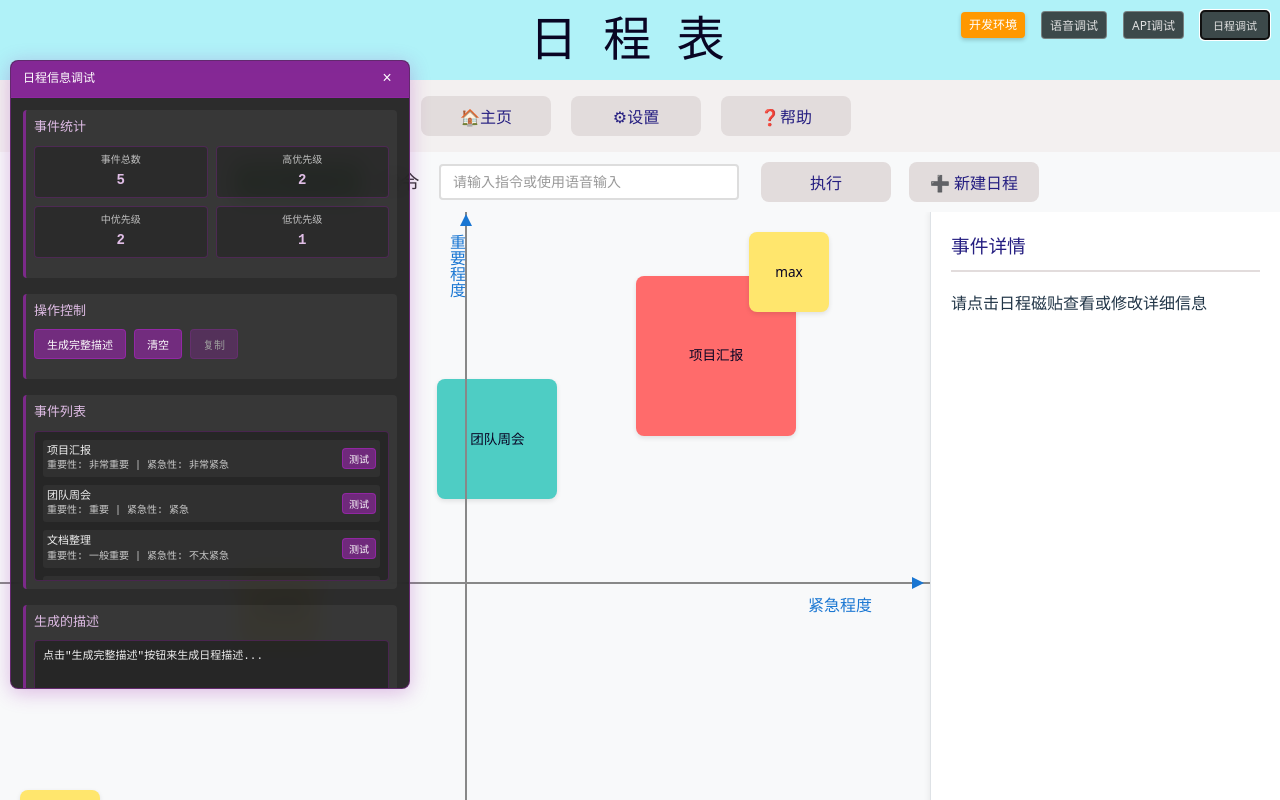
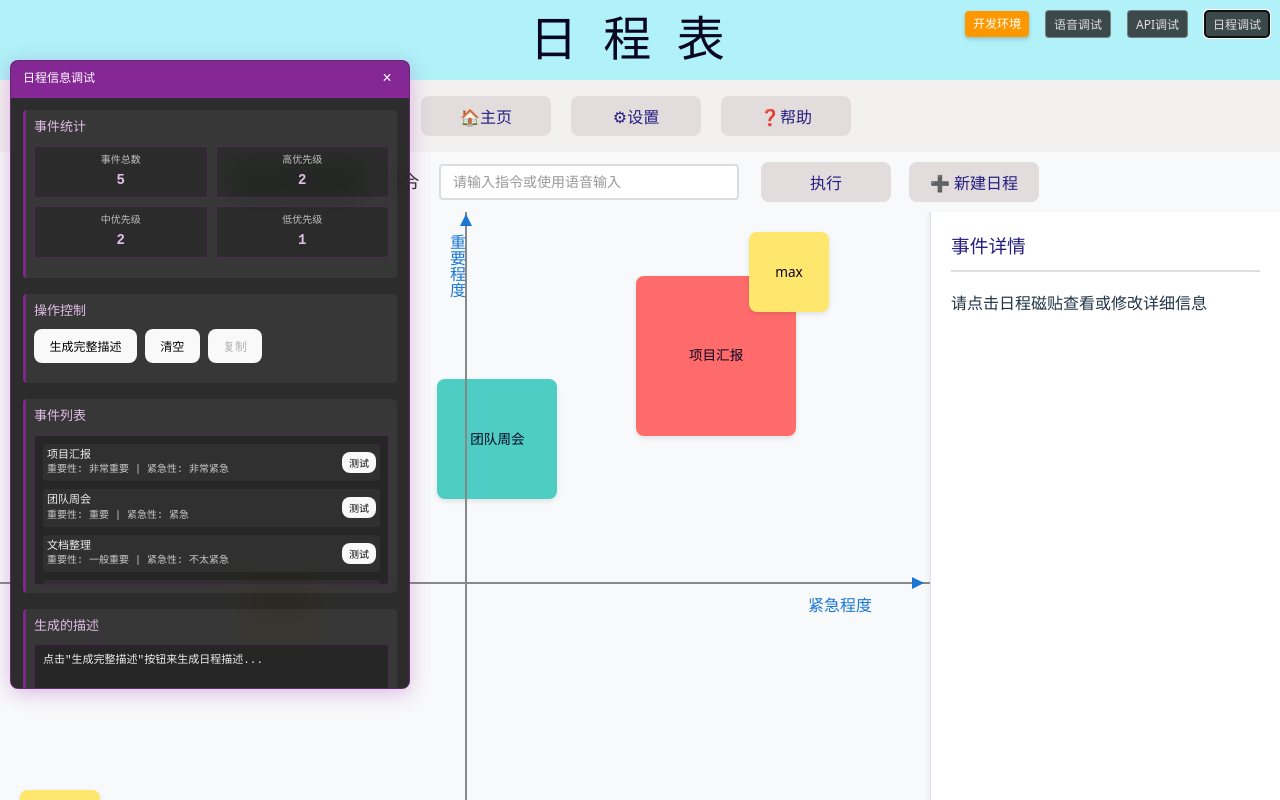
Before and after one commit to gfjdh/hci-schedule, a React (Vite) app: page / in a window 1280 px wide. Both pictures are taken after a click on the button "日程调试". Built offline with nearby package versions, Linux system fonts and the light colour scheme; no server answers.

Commit message:
refactor(调试组件): 提取调试指示器为独立组件并优化样式
将调试指示器从VoiceControlArea中提取为独立的DebugIndicator组件
移除ScheduleDebugPanel中不再使用的按钮样式
为语音调试按钮添加专用样式类

```diff
--- a/src/components/DebugIndicator.css
+++ b/src/components/DebugIndicator.css
@@ -37,6 +37,18 @@
   color: #000000;
 }
 
+.debug-toggle-btn.voice-debug-btn {
+  background: rgba(33, 33, 33, 0.806);
+  border: 1px solid rgba(255, 255, 255, 0.3);
+  color: rgb(224, 224, 224);
+}
+
+.debug-toggle-btn.voice-debug-btn:hover {
+  background: rgba(59, 130, 246, 0.3);
+  border-color: rgba(26, 58, 109, 0.774);
+  color: #000000;
+}
+
 .debug-toggle-btn.api-debug-btn {
   background: rgba(33, 33, 33, 0.806);
   border: 1px solid rgba(255, 255, 255, 0.3);
--- /dev/null
+++ b/src/components/DebugIndicator.tsx
@@ -0,0 +1,53 @@
+import React from 'react';
+import './DebugIndicator.css';
+
+export interface DebugIndicatorProps {
+  isDevelopment?: boolean;
+  onToggleDebugPanel?: () => void;
+  onToggleApiDebugPanel?: () => void;
+  onToggleScheduleDebugPanel?: () => void;
+}
+
+export const DebugIndicator: React.FC<DebugIndicatorProps> = ({
+  isDevelopment = false,
+  onToggleDebugPanel,
+  onToggleApiDebugPanel,
+  onToggleScheduleDebugPanel
+}) => {
+  if (!isDevelopment) {
+    return null;
+  }
+
+  return (
+    <div className="environment-indicator">
+      <span className="env-badge">开发环境</span>
+      {onToggleDebugPanel && (
+        <button
+          className="debug-toggle-btn voice-debug-btn"
+          onClick={onToggleDebugPanel}
+          title="切换语音调试面板"
+        >
+          语音调试
+        </button>
+      )}
+      {onToggleApiDebugPanel && (
+        <button
+          className="debug-toggle-btn api-debug-btn"
+          onClick={onToggleApiDebugPanel}
+          title="切换API调试面板"
+        >
+          API调试
+        </button>
+      )}
+      {onToggleScheduleDebugPanel && (
+        <button
+          className="debug-toggle-btn schedule-debug-btn"
+          onClick={onToggleScheduleDebugPanel}
+          title="切换日程调试面板"
+        >
+          日程调试
+        </button>
+      )}
+    </div>
+  );
+};
--- a/src/components/ScheduleDebugPanel.css
+++ b/src/components/ScheduleDebugPanel.css
@@ -85,38 +85,6 @@
   gap: 8px;
   margin-bottom: 12px;
   flex-wrap: wrap;
-}
-
-.schedule-debug-btn {
-  background: rgba(156, 39, 176, 0.6);
-  border: 1px solid rgba(156, 39, 176, 0.8);
-  color: white;
-  padding: 6px 12px;
-  border-radius: 4px;
-  cursor: pointer;
-  font-size: 11px;
-  transition: all 0.2s ease;
-  white-space: nowrap;
-}
-
-.schedule-debug-btn:hover {
-  background: rgba(156, 39, 176, 0.8);
-  border-color: rgba(156, 39, 176, 1);
-}
-
-.schedule-debug-btn:active {
-  transform: translateY(1px);
-}
-
-.schedule-debug-btn:disabled {
-  opacity: 0.5;
-  cursor: not-allowed;
-}
-
-.schedule-debug-btn:disabled:hover {
-  background: rgba(156, 39, 176, 0.6);
-  border-color: rgba(156, 39, 176, 0.8);
-  transform: none;
 }
 
 .schedule-debug-output {
--- a/src/components/VoiceControlArea.tsx
+++ b/src/components/VoiceControlArea.tsx
@@ -1,8 +1,8 @@
 import React from 'react';
 import { CustomButton } from '../Buttons';
 import type { VoiceRecognitionState } from '../VoiceRecognition';
+import { DebugIndicator } from './DebugIndicator';
 import './VoiceControlArea.css';
-import './DebugIndicator.css';
 
 export interface VoiceControlAreaProps {
   voiceState: VoiceRecognitionState;
@@ -34,38 +34,12 @@ export const VoiceControlArea: React.FC<VoiceControlAreaProps> = ({
   return (
     <>
       {/* 环境指示器 - 仅在开发环境显示 */}
-      {isDevelopment && (
-        <div className="environment-indicator">
-          <span className="env-badge">开发环境</span>
-          {onToggleDebugPanel && (
-            <button
-              className="debug-toggle-btn"
-              onClick={onToggleDebugPanel}
-              title="切换语音调试面板"
-            >
-              语音调试
-            </button>
-          )}
-          {onToggleApiDebugPanel && (
-            <button
-              className="debug-toggle-btn api-debug-btn"
-              onClick={onToggleApiDebugPanel}
-              title="切换API调试面板"
-            >
-              API调试
-            </button>
-          )}
-          {onToggleScheduleDebugPanel && (
-            <button
-              className="debug-toggle-btn schedule-debug-btn"
-              onClick={onToggleScheduleDebugPanel}
-              title="切换日程调试面板"
-            >
-              日程调试
-            </button>
-          )}
-        </div>
-      )}
+      <DebugIndicator
+        isDevelopment={isDevelopment}
+        onToggleDebugPanel={onToggleDebugPanel}
+        onToggleApiDebugPanel={onToggleApiDebugPanel}
+        onToggleScheduleDebugPanel={onToggleScheduleDebugPanel}
+      />
 
       <div className="voice-area">
         <CustomButton
```
